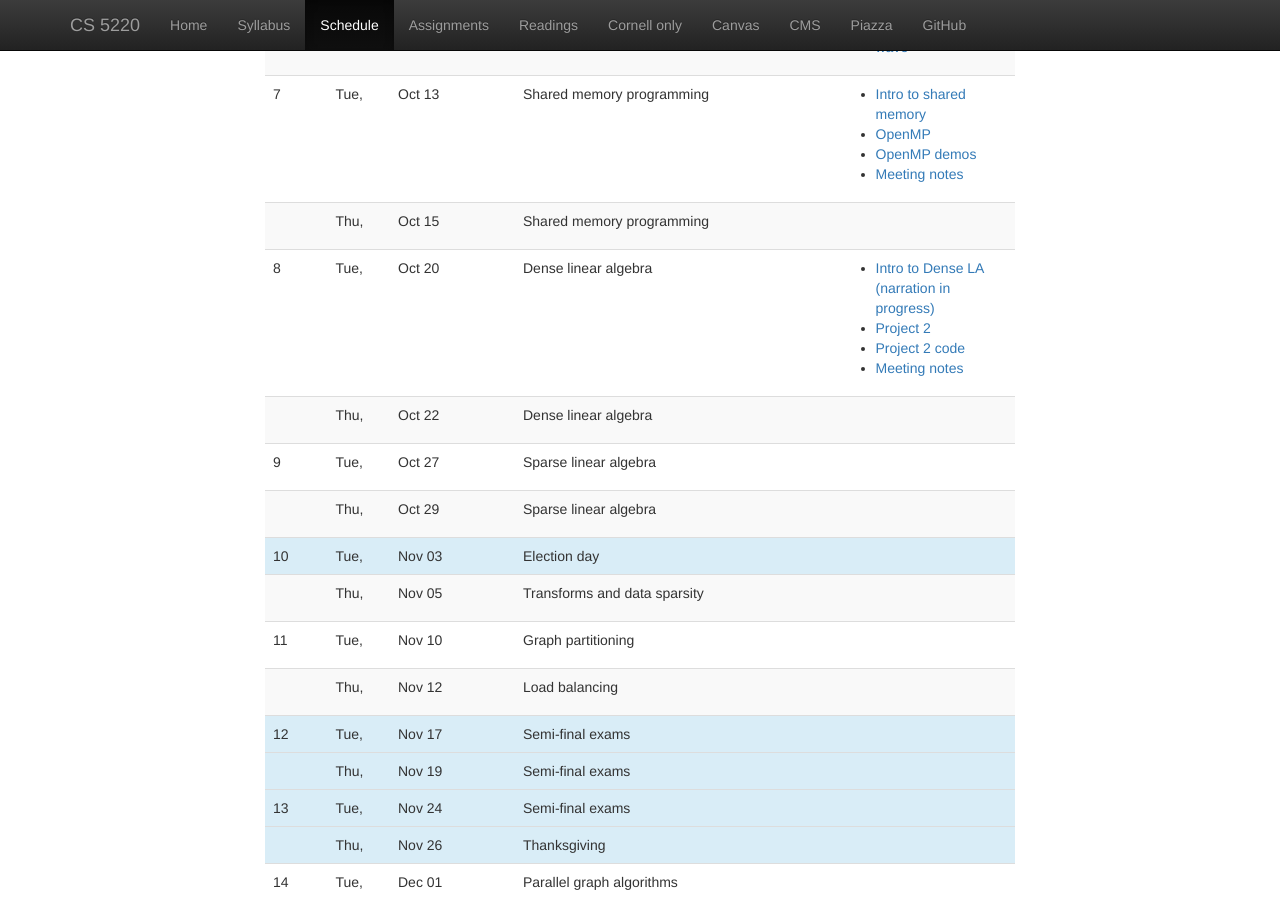
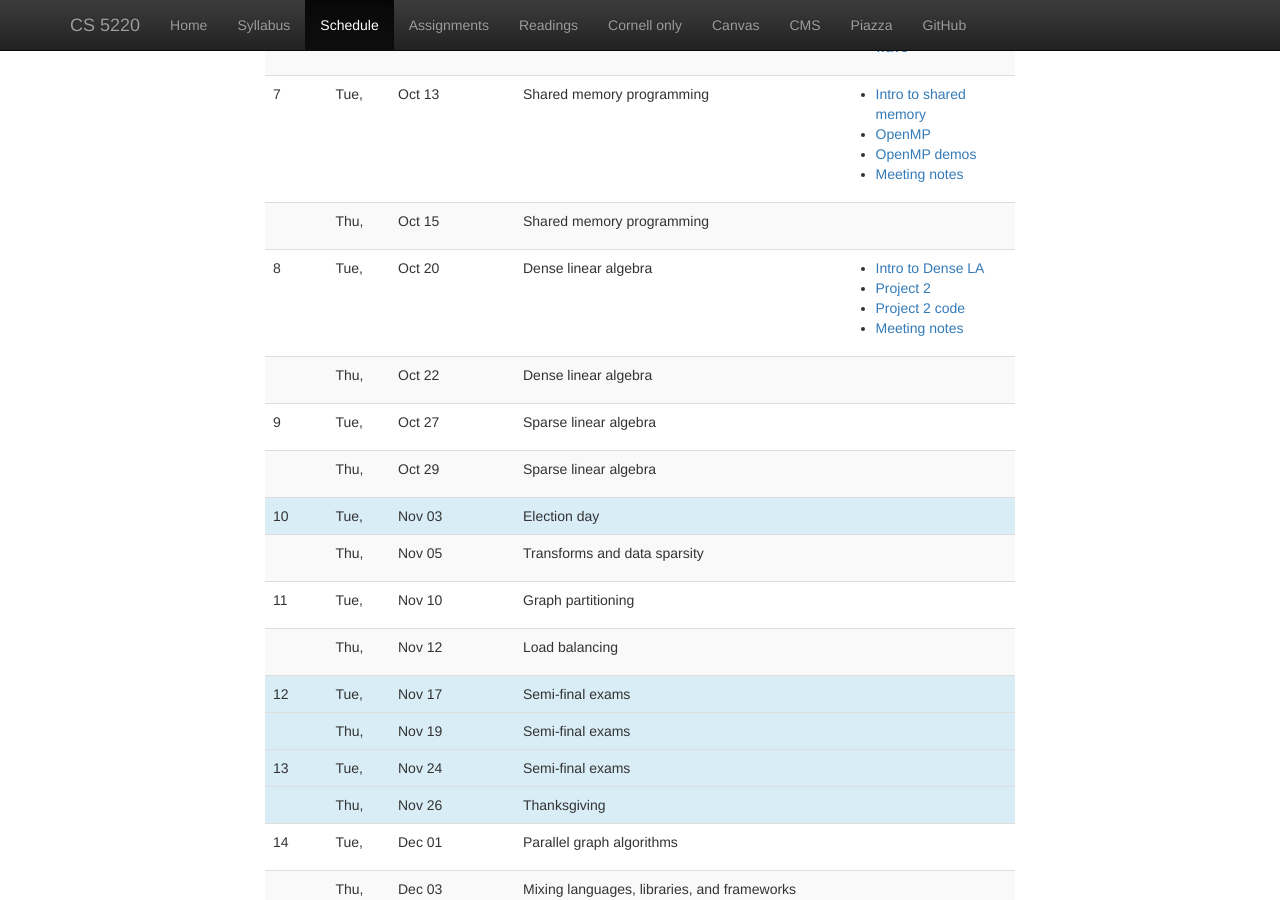
Before and after one commit to cs5220-f20/web, a Jekyll site: the page built from web/schedule.html, in a window 1280 px wide and 900 px high, scrolled down 1379 px. Built offline with Jekyll 4.4.1, drawn with Linux system fonts in a browser that asks for light colours; nearby versions of some CDN libraries.

Commit message:
Kill the "narration in progress" tag.

```diff
--- a/web/_data/lectures.yml
+++ b/web/_data/lectures.yml
@@ -153,7 +153,7 @@
   date: 2020-10-20
   info: Dense linear algebra
   files:
-    - info: Intro to Dense LA (narration in progress)
+    - info: Intro to Dense LA
       file: lec/2020-10-20-intro.html
     - info: Project 2
       file: hw/proj2.html
```
